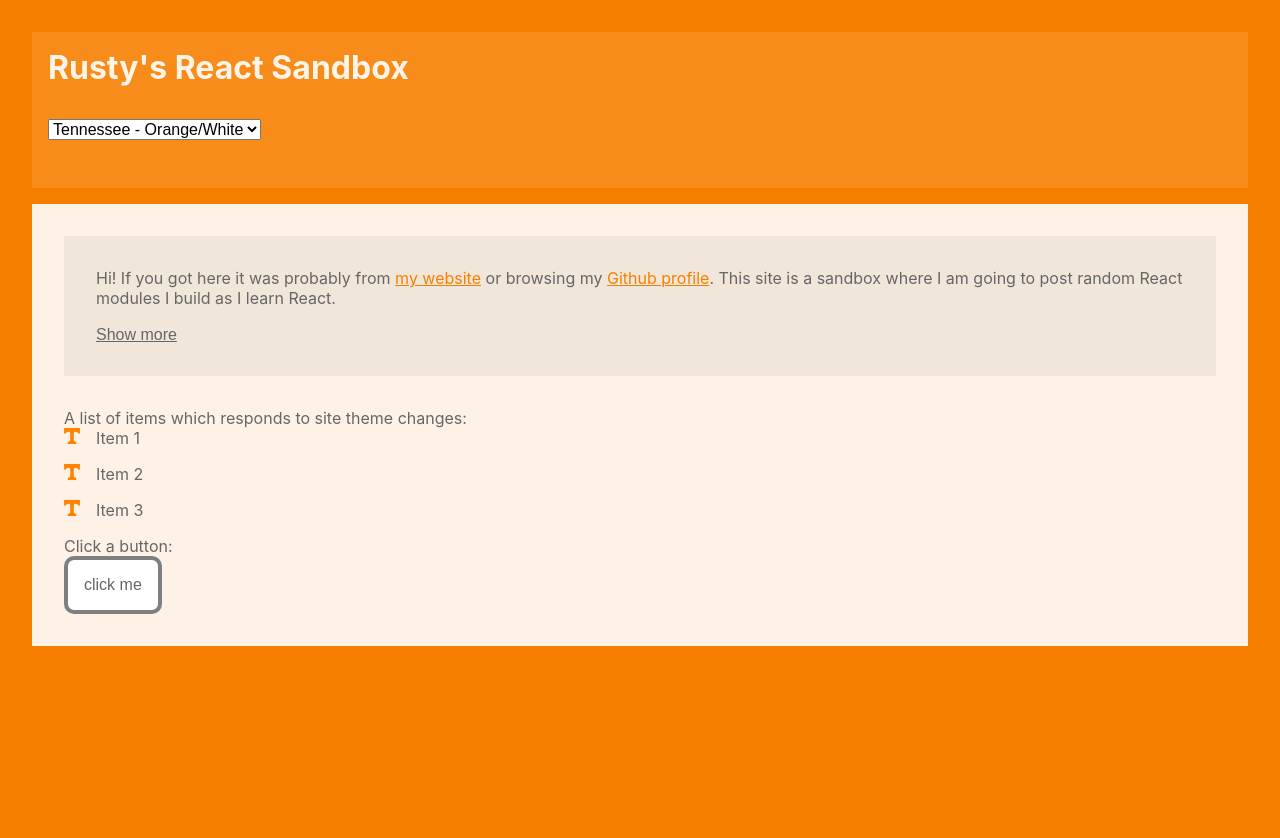
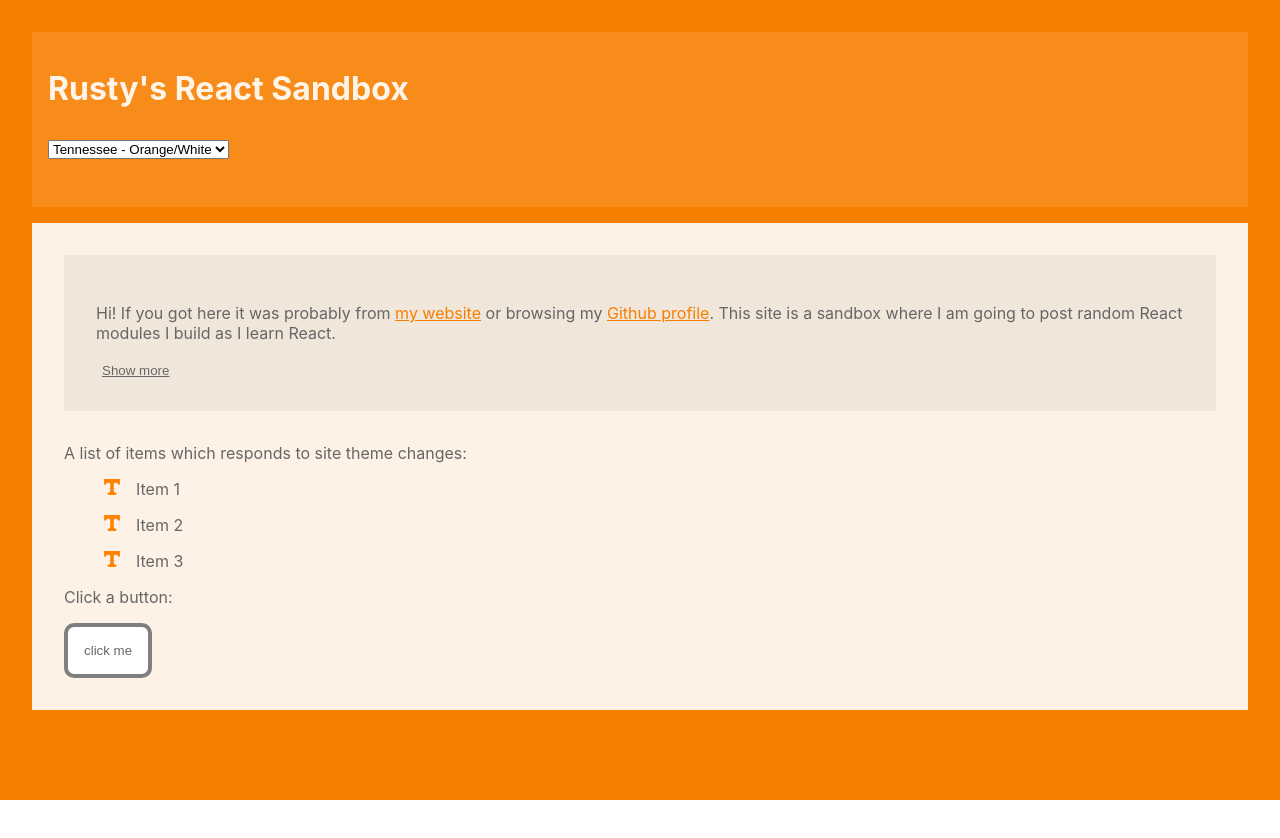
Before and after one commit to rustytanton/react-sandbox, a React (Create React App) app: page / in a window 1280 px wide. Shown: the top 838 px of the page. After the commit the page ends 800 px from the top, so only its background shows below. Built offline with nearby package versions, Linux system fonts and the light colour scheme.

Commit message:
change to normalize.css reset

```diff
--- a/src/index.css
+++ b/src/index.css
@@ -1,9 +1,15 @@
-/* light reset */
-* {
-  font-size: 1rem;
-  list-style-type: none;
+/* use built-in normalize.css reset */
+@import-normalize;
+
+/* border-box reset */
+body {
+  box-sizing: border-box;
   margin: 0;
-  padding: 0;
+}
+body *,
+body *:before,
+body *:after {
+  box-sizing: inherit;
 }
 
 /* saved from react-create-app */
```
